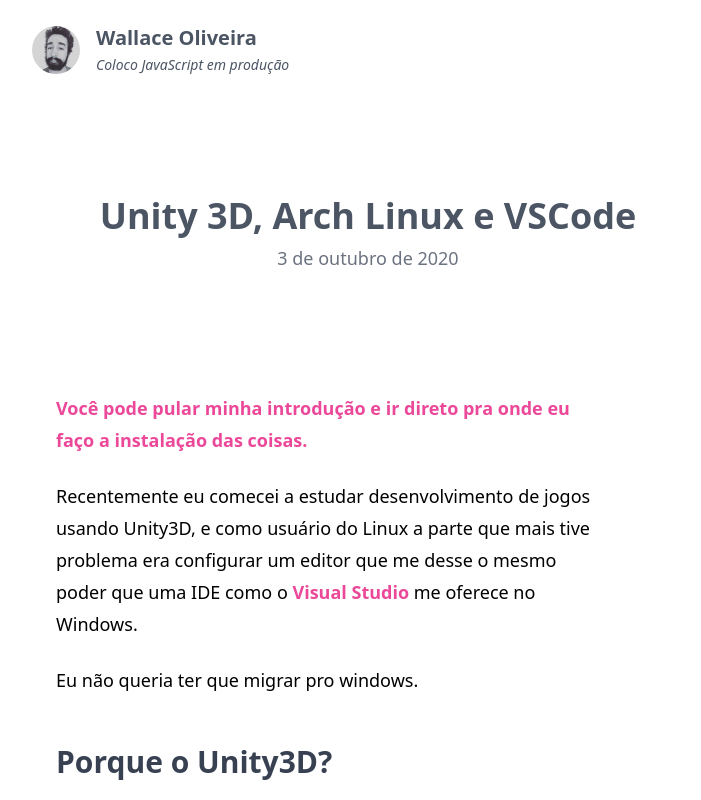
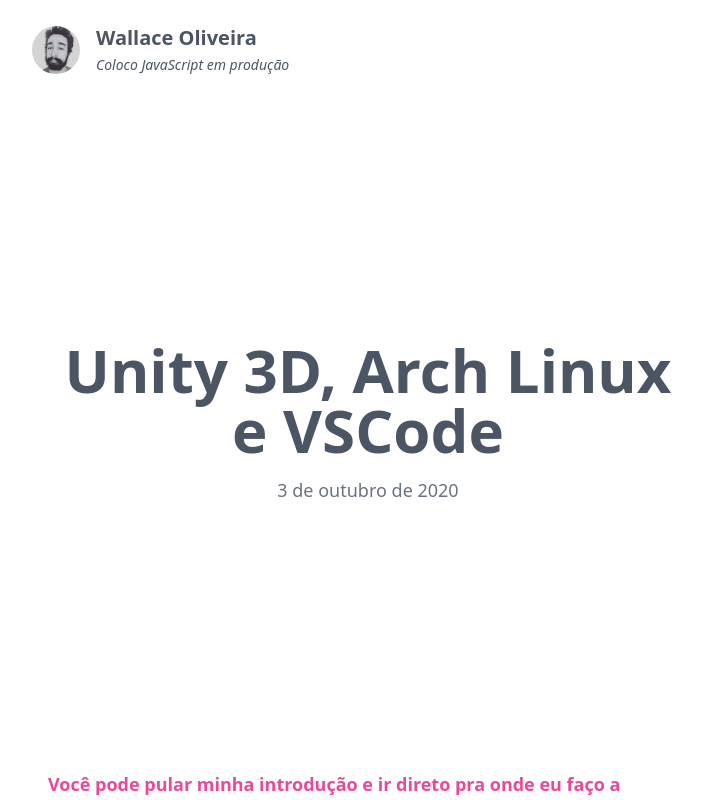
Before and after one commit to hiwllc/iamwallace, a Next.js app: page /1 in a window 1280 px wide. Shown: the top 800 px of the page, without its empty margins (272-973 px from the left). Built offline with nearby package versions, Linux system fonts and the light colour scheme.

Commit message:
post: update styles adding paddings

```diff
--- a/src/pages/[slug].tsx
+++ b/src/pages/[slug].tsx
@@ -33,9 +33,9 @@
 
       <Header size={AVATAR_SIZE} />
 
-      <section className="w-full max-w-2xl m-auto">
-        <header className="w-full px-6 py-24 text-center space-y-2">
-          <h2 className="text-4xl text-gray-600 font-black">
+      <section className="w-full max-w-2xl px-4 m-auto">
+        <header className="w-full py-24 text-center space-y-2 lg:py-60 lg:space-y-4">
+          <h2 className="text-4xl text-gray-600 font-black lg:text-6xl">
             {props.post.frontmatter.title}
           </h2>
 
@@ -43,7 +43,7 @@
             {props.post.frontmatter.date}
           </small>
 
-          {props.post.frontmatter.category ? (
+          {/* {props.post.frontmatter.category ? (
             <div>
               <a
                 href="categoria/graphql"
@@ -52,10 +52,10 @@
                 {props.post.frontmatter.category}
               </a>
             </div>
-          ) : null}
+          ) : null} */}
         </header>
 
-        <article className="max-w-prose pb-24 px-6">
+        <article className="pb-24">
           <Markdown
             components={{
               a: A,
```
